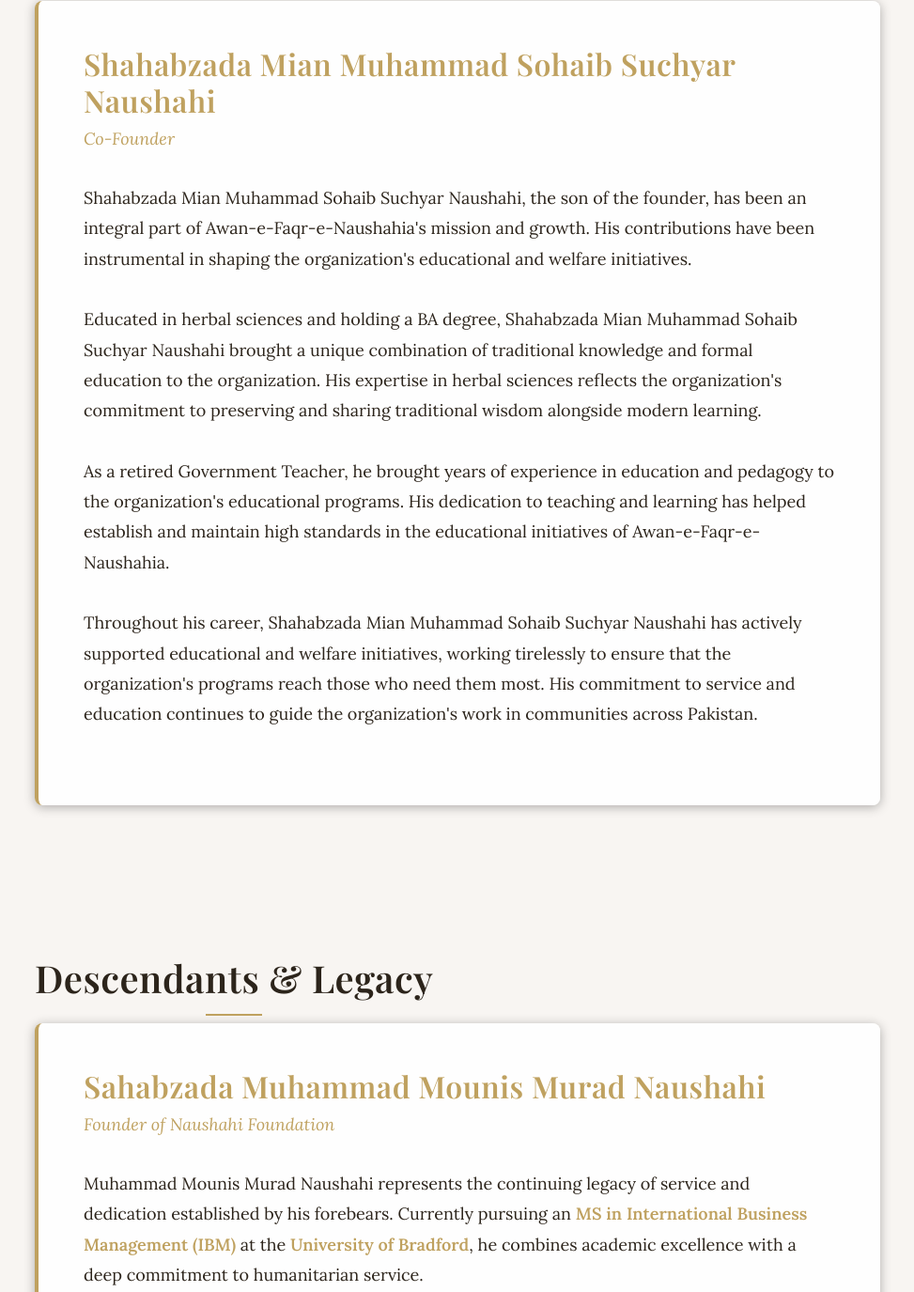
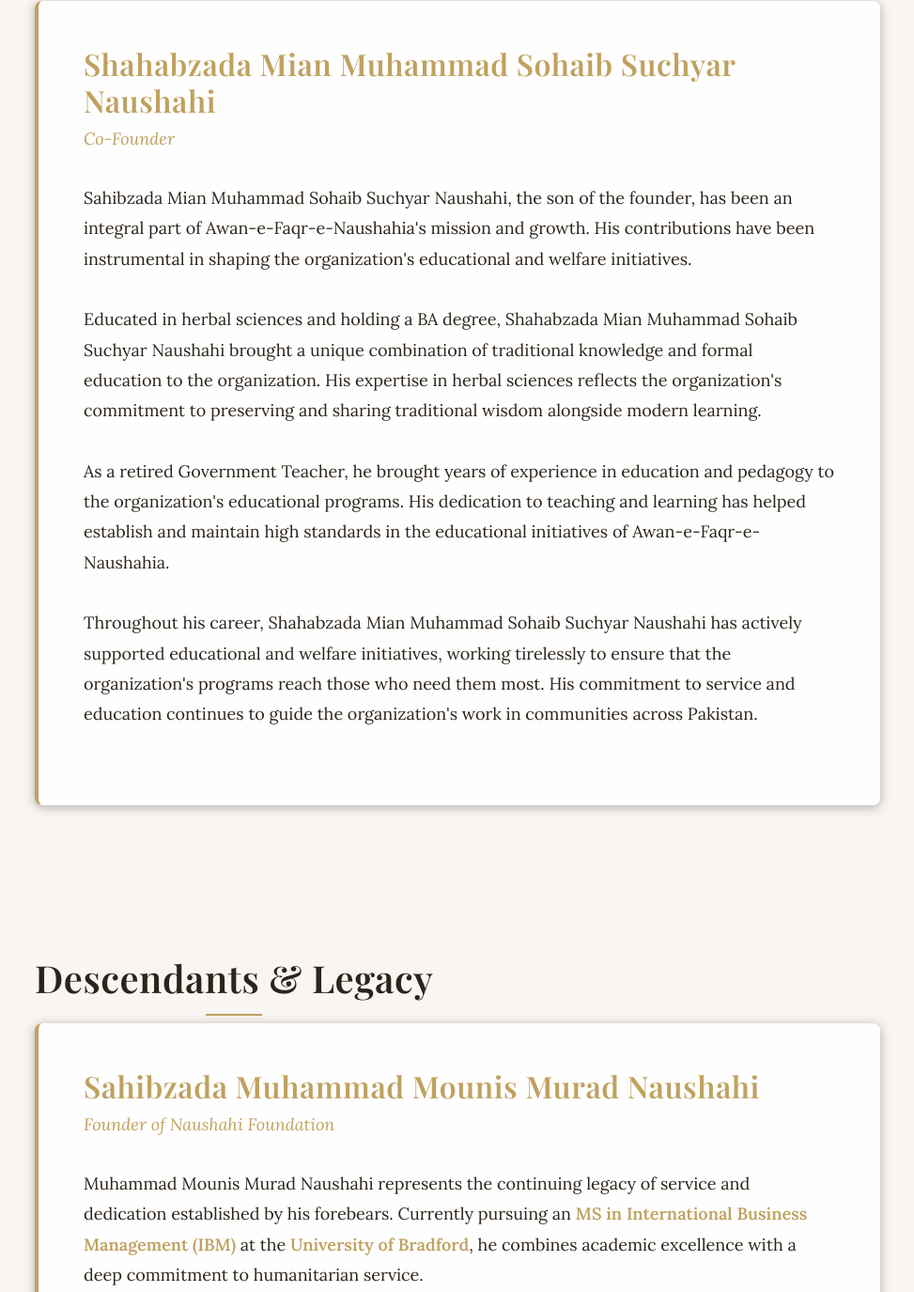
Before and after one commit to muhammadanasmurad/faqr, a website: page founder.html in a window 1280 px wide. Shown: the part 1759-3134 px from the top of the page at 94% size, without its empty margins (153-1126 px from the left). Drawn offline with nearby package versions, Linux system fonts and the light colour scheme; a web font is replaced by a local one.

Commit message:
Correct name spelling in leadership bios

```diff
--- a/founder.html
+++ b/founder.html
@@ -110,7 +110,7 @@
                     <h3>Shahabzada Mian Muhammad Sohaib Suchyar Naushahi</h3>
                     <p class="leadership-role">Co-Founder</p>
                     <div class="leadership-bio">
-                        <p>Shahabzada Mian Muhammad Sohaib Suchyar Naushahi, the son of the founder, has been an integral part of Awan-e-Faqr-e-Naushahia's mission and growth. His contributions have been instrumental in shaping the organization's educational and welfare initiatives.</p>
+                        <p>Sahibzada Mian Muhammad Sohaib Suchyar Naushahi, the son of the founder, has been an integral part of Awan-e-Faqr-e-Naushahia's mission and growth. His contributions have been instrumental in shaping the organization's educational and welfare initiatives.</p>
 
                         <p>Educated in herbal sciences and holding a BA degree, Shahabzada Mian Muhammad Sohaib Suchyar Naushahi brought a unique combination of traditional knowledge and formal education to the organization. His expertise in herbal sciences reflects the organization's commitment to preserving and sharing traditional wisdom alongside modern learning.</p>
 
@@ -129,7 +129,7 @@
             <div class="leadership-content">
                 <h2 class="section-title">Descendants & Legacy</h2>
                 <div class="leadership-card">
-                    <h3>Sahabzada Muhammad Mounis Murad Naushahi</h3>
+                    <h3>Sahibzada Muhammad Mounis Murad Naushahi</h3>
                     <p class="leadership-role">Founder of Naushahi Foundation</p>
                     <div class="leadership-bio">
                         <p>Muhammad Mounis Murad Naushahi represents the continuing legacy of service and dedication established by his forebears. Currently pursuing an <strong>MS in International Business Management (IBM)</strong> at the <strong>University of Bradford</strong>, he combines academic excellence with a deep commitment to humanitarian service.</p>
```
